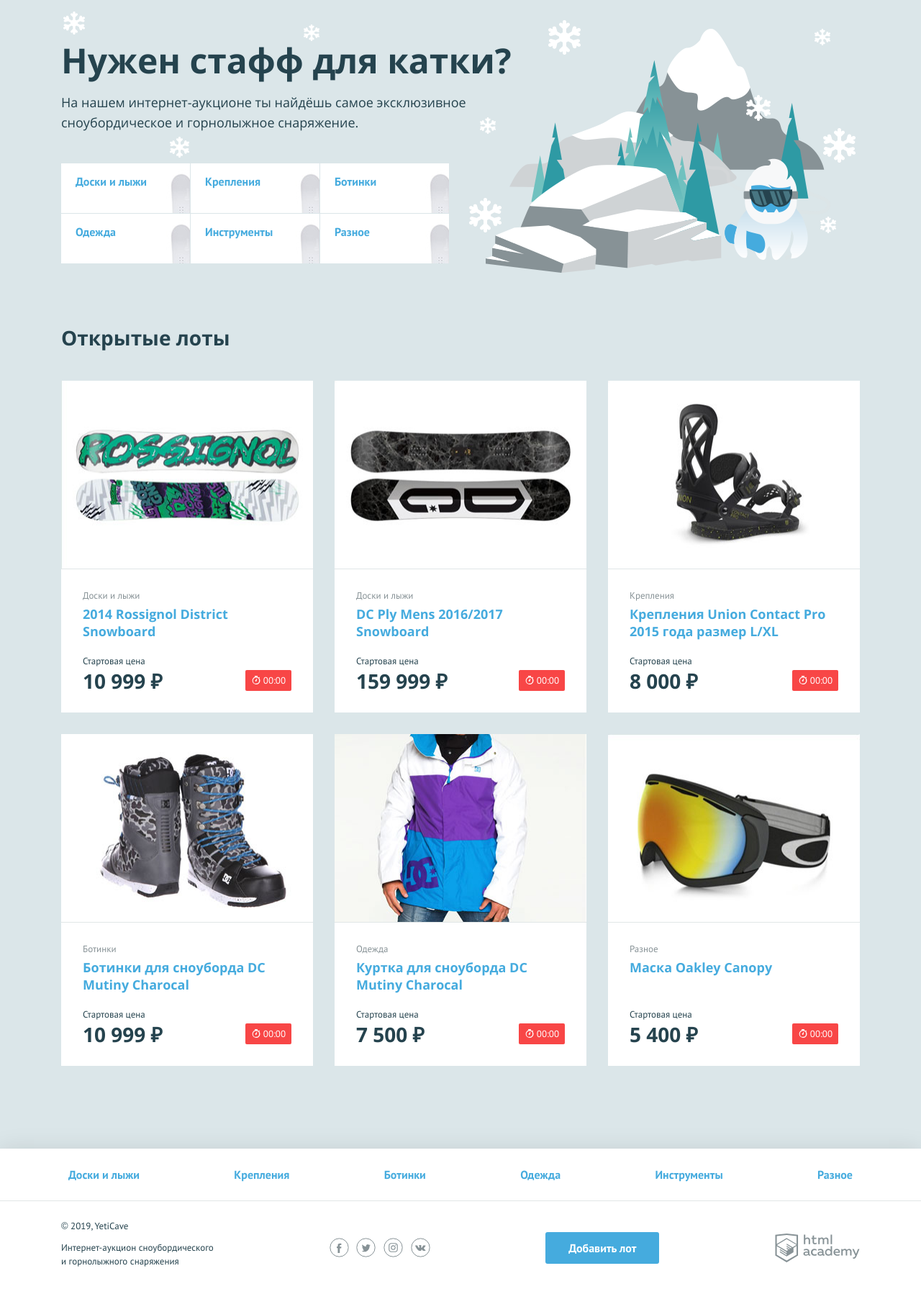
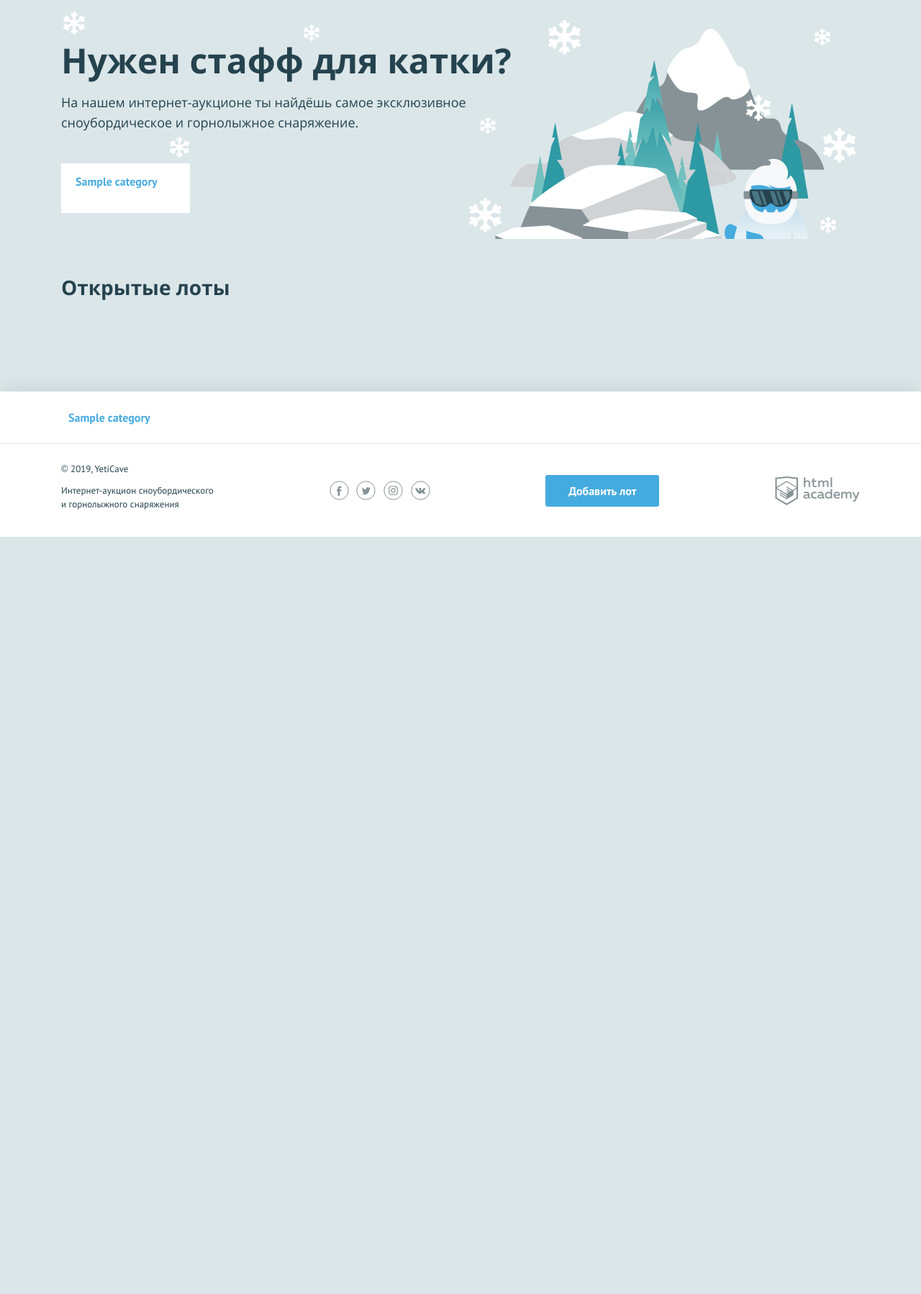
Before and after one commit to htmlacademy-php/239126-yeticave-12, a PHP site: page / in a window 1280 px wide. Shown: the part 107-1905 px from the top of the page at 72% size. After the commit the page ends 853 px from the top, so only its background shows below. Run offline with PHP 8.4, Linux system fonts and the light colour scheme; tables that the repository leaves empty hold one stand-in row (values such as "Sample post").

Commit message:
выполняет задачу с чтением записей из MySQL с помощью PHP

```diff
--- /dev/null
+++ b/config/db.php
@@ -0,0 +1,7 @@
+<?php
+return [
+    'host' => 'localhost',
+    'user' => 'root',
+    'password' => 'pass',
+    'database' => 'shema'
+];
--- a/data.php
+++ b/data.php
@@ -2,9 +2,9 @@
 $is_auth = rand(0, 1);
 
 $user_name = 'Иван Иванов';
-$categories = ['Доски и лыжи', 'Крепления', 'Ботинки', 'Одежда', 'Инструменты', 'Разное'];
+//$categories = ['Доски и лыжи', 'Крепления', 'Ботинки', 'Одежда', 'Инструменты', 'Разное'];
 
-$promos_list = [
+/* $promos_list = [
     [
         'name' => '2014 Rossignol District Snowboard',
         'category' => 'Доски и лыжи',
@@ -48,3 +48,4 @@
         'expiry_date' => '2021-01-03'
     ]
 ];
+*/
--- a/functions.php
+++ b/functions.php
@@ -18,7 +18,7 @@
 function timer_counter($expiry_date) : array
 {
     $now = new DateTime();
-    $end_date = DateTime::createFromFormat('Y-m-d', $expiry_date);
+    $end_date = DateTime::createFromFormat('Y-m-d H:i:s', $expiry_date);
     $end_date->setTime(23,59);
     $diff = $now->diff($end_date);
 
@@ -40,3 +40,14 @@
 {
     return (intval($hours) === 0) ? 'timer--finishing' : '';
 }
+
+function select_from_db($con, $sql) : array
+{
+    $res = mysqli_query($con, $sql);
+
+    if ($res) {
+        return mysqli_fetch_all($res, MYSQLI_ASSOC);
+    }
+
+    return [];
+}
--- a/index.php
+++ b/index.php
@@ -5,11 +5,18 @@
  * @var $promos_list
  * @var $is_auth
  * @var $user_name
+ * @var $con
+ * @var $categories_sql_query
+ * @var $promos_list_sql_query
  */
 
 require_once('data.php');
 require_once('functions.php');
 require_once('helpers.php');
+require_once('init_db.php');
+
+$categories = select_from_db($con, $categories_sql_query);
+$promos_list = select_from_db($con, sprintf($promos_list_sql_query, '2021-02-10'));
 
 $main_content = include_template('main.php', ['promos_list' => $promos_list, 'categories' => $categories]);
 $header_content = include_template('header.php', ['is_auth' => $is_auth, 'user_name' => $user_name]);
--- /dev/null
+++ b/init_db.php
@@ -0,0 +1,15 @@
+<?php
+$db = require_once('config/db.php');
+
+$con = mysqli_connect($db['host'], $db['user'], $db['password'], $db['database']);
+mysqli_set_charset($con, 'utf8');
+
+$categories_sql_query = "SELECT * FROM category";
+$promos_list_sql_query = "SELECT lot.name, lot.starter_price as price, lot.img_src as url,"
+    . " category.name as category, lot.expiration_date as expiry_date"
+	. " FROM lot"
+	.    " LEFT OUTER JOIN bet"
+    .    " ON bet.lot_id = lot.id"
+    . " JOIN category"
+    .    " ON lot.category_id = category.id"
+    .    " WHERE lot.winner_id is NULL AND lot.date_creation > '%s'";
--- a/templates/footer.php
+++ b/templates/footer.php
@@ -1,8 +1,13 @@
+<?php
+/**
+ * @var $categories
+ */
+?>
 <nav class="nav">
     <ul class="nav__list container">
         <?php foreach ($categories as $category): ?>
             <li class="nav__item">
-                <a href="pages/all-lots.html"><?= $category; ?></a>
+                <a href="pages/all-lots.html"><?= $category['name'] ?? '' ?></a>
             </li>
         <?php endforeach; ?>
     </ul>
--- a/templates/header.php
+++ b/templates/header.php
@@ -1,3 +1,9 @@
+<?php
+/**
+ * @var $is_auth
+ * @var $user_name
+ */
+?>
 <div class="main-header__container container">
     <h1 class="visually-hidden">YetiCave</h1>
     <a class="main-header__logo">
--- a/templates/main.php
+++ b/templates/main.php
@@ -9,8 +9,8 @@
     <p class="promo__text">На нашем интернет-аукционе ты найдёшь самое эксклюзивное сноубордическое и горнолыжное снаряжение.</p>
     <ul class="promo__list">
         <?php foreach ($categories as $category): ?>
-            <li class="promo__item promo__item--boards">
-                <a class="promo__link" href="pages/all-lots.html"><?= $category ?></a>
+            <li class="promo__item promo__item--<?= $category['symbol_code'] ?? ''?>">
+                <a class="promo__link" href="pages/all-lots.html"><?= $category['name'] ?? '' ?></a>
             </li>
         <?php endforeach; ?>
     </ul>
```
